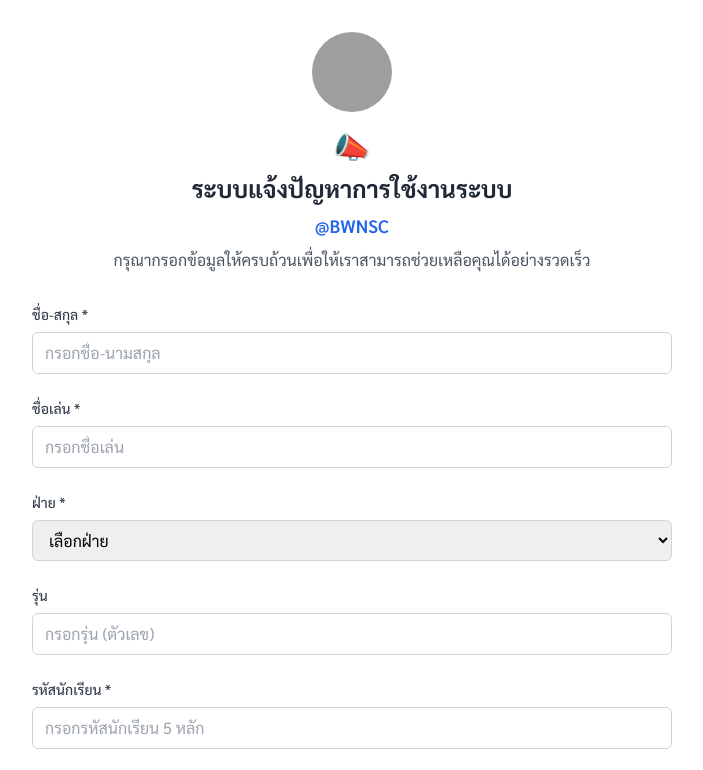
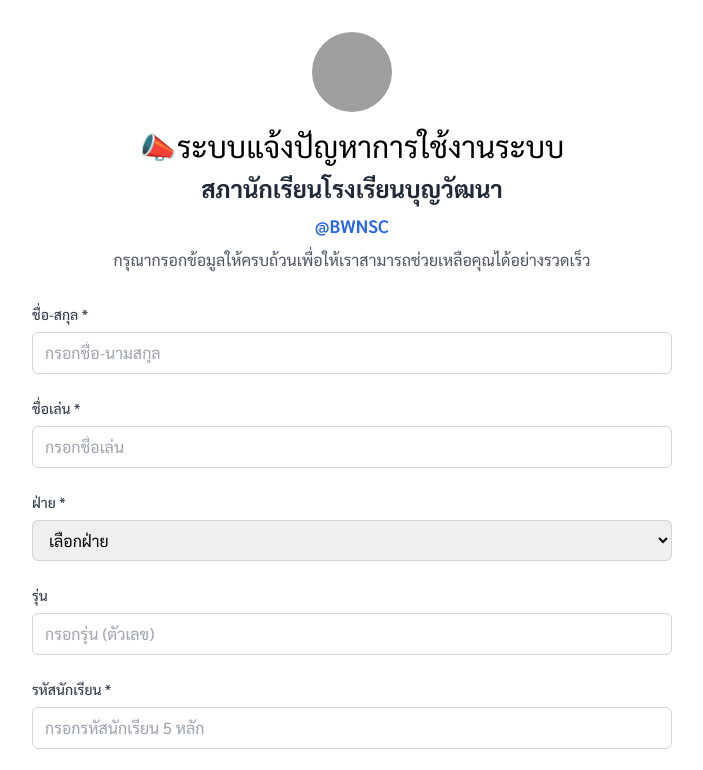
Before and after one commit to naphatphong-bwnsc/sos, a website: page test.html in a window 1280 px wide. Shown: the top 770 px of the page, without its empty margins (288-991 px from the left). Drawn offline with nearby package versions, Linux system fonts and the light colour scheme; grey boxes are pictures that could not be loaded.

Commit message:
Update test.html

```diff
--- a/test.html
+++ b/test.html
@@ -3,7 +3,7 @@
 <head>
     <meta charset="UTF-8">
     <meta name="viewport" content="width=device-width, initial-scale=1.0">
-    <title>📣 ระบบแจ้งปัญหาการใช้งานระบบ @BWNSC</title>
+    <title>📣 แจ้งปัญหาการใช้งานระบบ @BWNSC</title>
     <script src="https://cdn.tailwindcss.com"></script>
     <style>
         @import url('https://fonts.googleapis.com/css2?family=Sarabun:wght@300;400;500;600;700&display=swap');
@@ -15,8 +15,8 @@
         <!-- Header -->
         <div class="text-center mb-6 sm:mb-8">
             <img src="https://data.bwnsc.in.th/sc.png" alt="BWNSC Logo" class="w-16 h-16 sm:w-20 sm:h-20 mx-auto mb-3 sm:mb-4 rounded-full">
-            <div class="text-2xl sm:text-3xl mb-2">📣</div>
-            <h1 class="text-xl sm:text-2xl font-bold text-gray-800 mb-2 px-2">ระบบแจ้งปัญหาการใช้งานระบบ</h1>
+            <div class="text-2xl sm:text-3xl mb-2">📣ระบบแจ้งปัญหาการใช้งานระบบ </div>
+            <h1 class="text-xl sm:text-2xl font-bold text-gray-800 mb-2 px-2">สภานักเรียนโรงเรียนบุญวัฒนา</h1>
             <p class="text-base sm:text-lg text-blue-600 font-semibold">@BWNSC</p>
             <p class="text-sm sm:text-base text-gray-600 mt-2 px-2">กรุณากรอกข้อมูลให้ครบถ้วนเพื่อให้เราสามารถช่วยเหลือคุณได้อย่างรวดเร็ว</p>
         </div>
```
